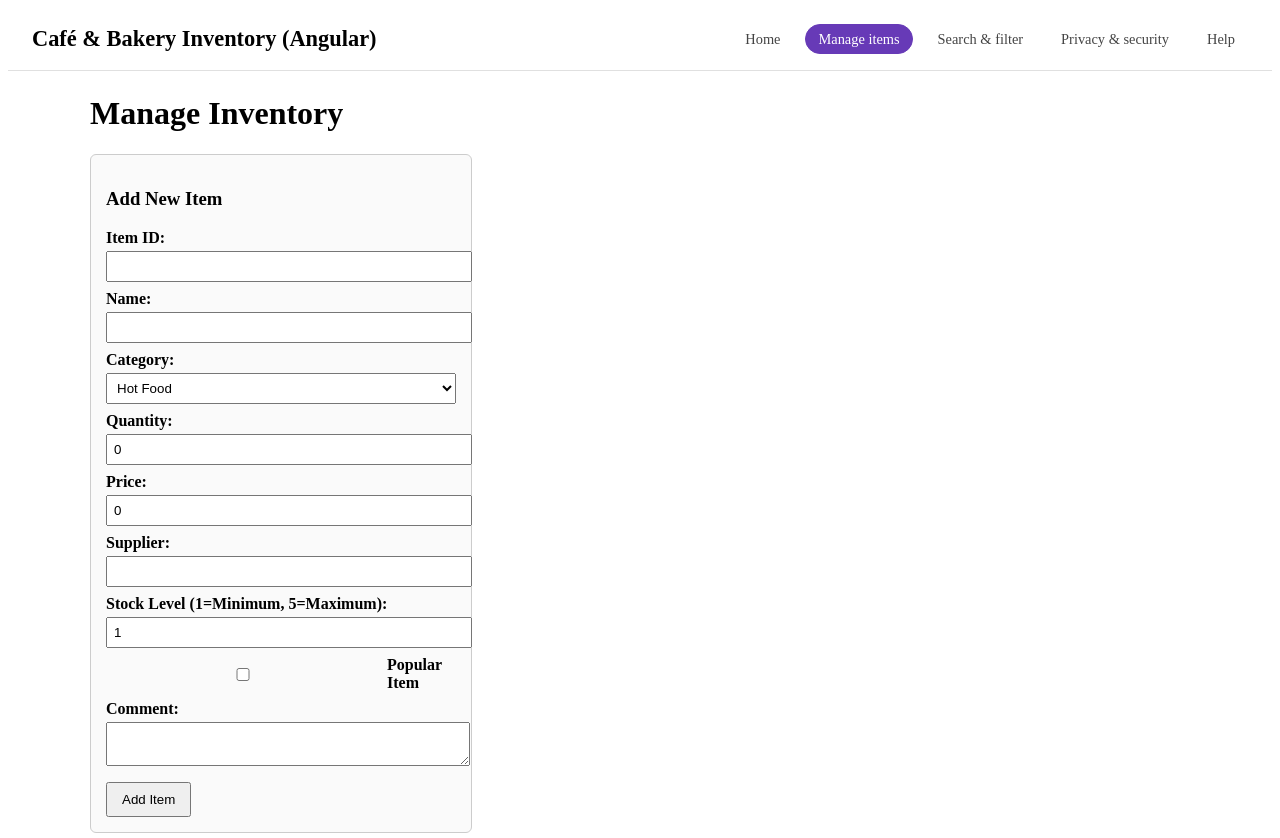
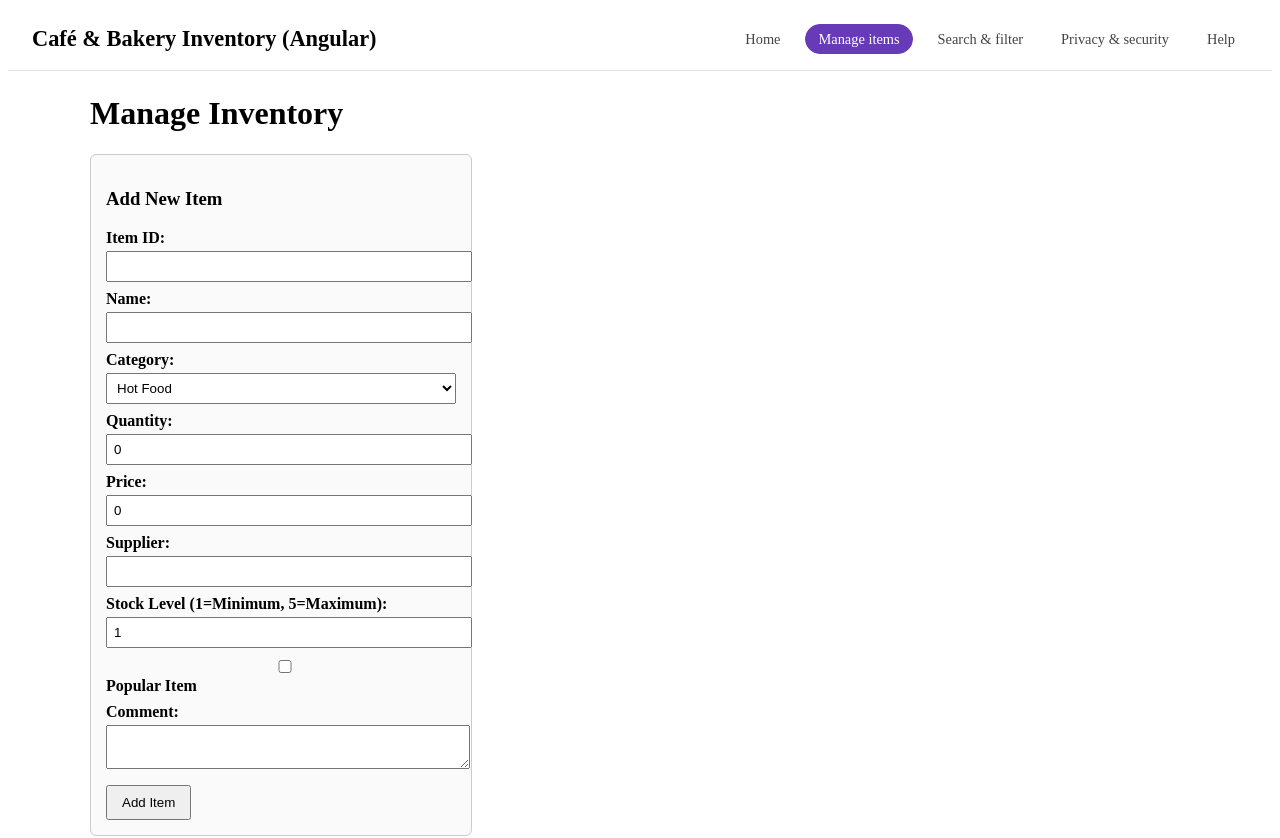
Before and after one commit to pattriciaruth/myapp, an Angular app: page /manage in a window 1280 px wide. Shown: the top 838 px of the page. Built offline with nearby package versions, Linux system fonts and the light colour scheme.

Commit message:
Refactor checkbox layout for improved alignment and spacing in manage items

```diff
--- a/src/app/pages/manage-items/manage-items.component.css
+++ b/src/app/pages/manage-items/manage-items.component.css
@@ -43,18 +43,26 @@ button {
   margin-bottom: 10px;
   width: 350px;
 }
+/* force checkbox + label to stay on one clean row */
 .checkbox-row {
   display: flex;
   align-items: center;
-  gap: 6px;
+  gap: 8px;
   margin-top: 8px;
 }
 
-/* override the generic label style for the checkbox label */
+/* ensure labels don't float far right */
 .checkbox-row label {
-  margin-top: 0;
+  margin: 0;
   font-weight: 600;
 }
+
+/* If your layout uses table-like rows, force full width */
+.form-row {
+  width: 100%;
+  display: block;
+}
+
 
 table {
   margin-top: 20px;
--- a/src/app/pages/manage-items/manage-items.component.html
+++ b/src/app/pages/manage-items/manage-items.component.html
@@ -28,9 +28,9 @@
   <label>Stock Level (1=Minimum, 5=Maximum):</label>
   <input type="number" min="1" max="5" [(ngModel)]="stockLevel" />
 
-  <div class="checkbox-row" style="display:flex;justify-content:center;align-items:center;gap:8px;margin:8px 0;">
-    <input id="popular" type="checkbox" [(ngModel)]="popular" />
-    <label for="popular">Popular Item</label>
+  <div class="form-row checkbox-row">
+  <input id="popular" type="checkbox" [(ngModel)]="popular" />
+  <label for="popular">Popular Item</label>
   </div>
 
 
```
